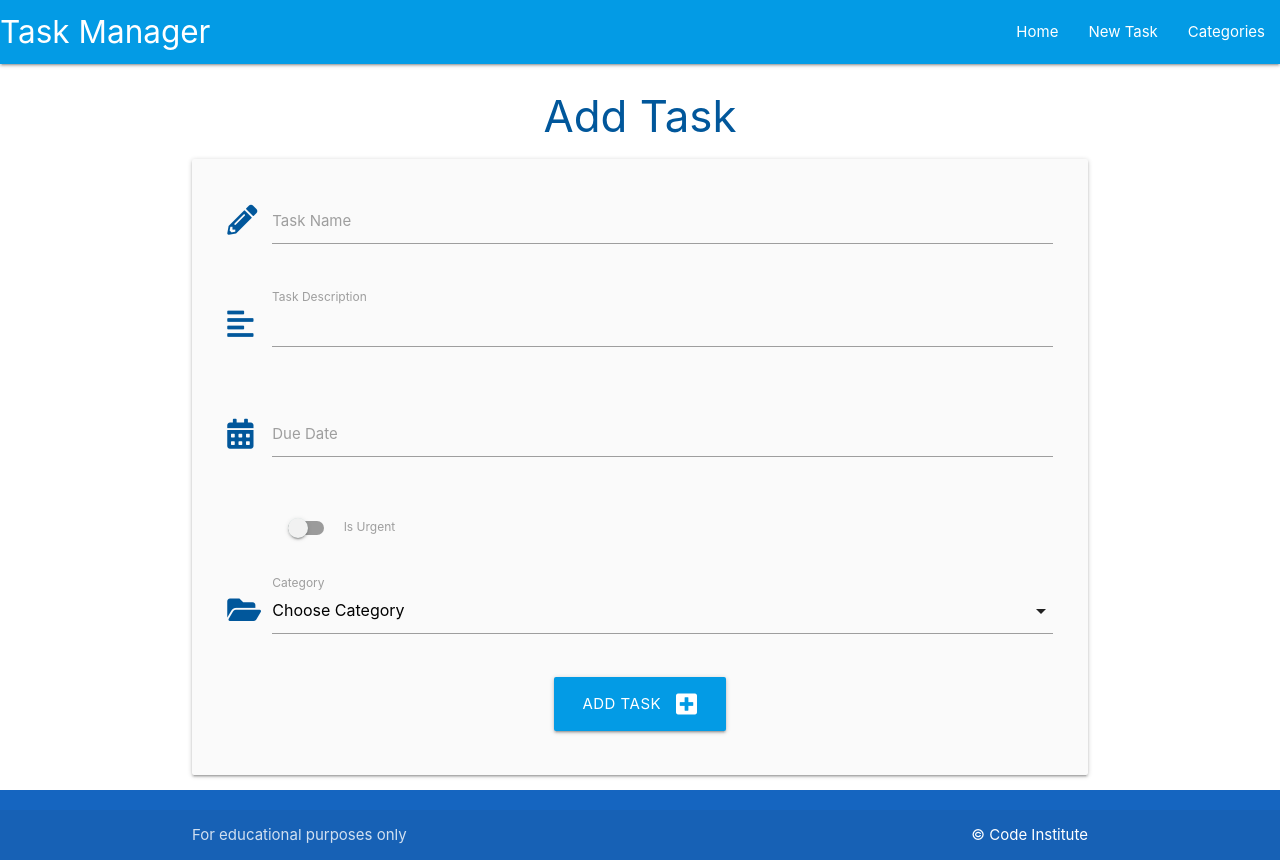
After one commit to JustinFourie1993/dbs-walkthrough-task-manager, a Flask app: page /add_task in a window 1280 px wide. The commit adds this page. Run offline with Flask 3, Linux system fonts and the light colour scheme; data that the repository does not hold is empty.

Commit message:
Add add_task function to post tasks to db

```diff
--- a/taskmanager/routes.py
+++ b/taskmanager/routes.py
@@ -40,3 +40,20 @@ def delete_category(category_id):
     db.session.delete(category)
     db.session.commit()
     return redirect(url_for("categories"))
+
+
+@app.route("/add_task", methods=["GET", "POST"])
+def add_task():
+    categories = list(Category.query.order_by(Category.category_name).all())
+    if request.method == "POST":
+        task = Task(
+            task_name=request.form.get("task_name"),
+            task_description=request.form.get("task_description"),
+            is_urgent=bool(True if request.form.get("is_urgent") else False),
+            due_date=request.form.get("due_date"),
+            category_id=request.form.get("category_id")
+        )
+        db.session.add(task)
+        db.session.commit()
+        return redirect(url_for("home"))
+    return render_template("add_task.html", categories=categories)
--- a/taskmanager/static/js/script.js
+++ b/taskmanager/static/js/script.js
@@ -1,5 +1,16 @@
-document.addEventListener('DOMContentLoaded', function () {
+document.addEventListener("DOMContentLoaded", function () {
     // sidenav initialization
-    let sidenav = document.querySelectorAll('.sidenav');
-    M.Sidenav.init(elems, options);
+    let sidenav = document.querySelectorAll(".sidenav");
+    M.Sidenav.init(sidenav);
+
+    // datepicker initialization
+    let datepicker = document.querySelectorAll(".datepicker");
+    M.Datepicker.init(datepicker, {
+        format: "dd mmmm, yyyy",
+        i18n: { done: "Select" }
+    });
+
+    // select initialization
+    let selects = document.querySelectorAll("select");
+    M.FormSelect.init(selects);
 });
--- a/taskmanager/templates/add_category.html
+++ b/taskmanager/templates/add_category.html
@@ -7,12 +7,12 @@
 
 <div class="row card-panel grey lighten-5">
     <form class="col s12" method="post" action="{{ url_for('add_category') }}">
-        <!-- category name -->
+        <!-- category_name -->
         <div class="row">
             <div class="input-field col s12">
                 <i class=" fas fa-folder-open prefix light-blue-text text-darken-4"></i>
                 <input  id="category_name" name="category_name" minlength="3" maxlength="25" type="text" class="validate" required>
-                <label for="category_name">category Name</label>
+                <label for="category_name">Category Name</label>
             </div>
         </div>
         <!-- submit button -->
--- /dev/null
+++ b/taskmanager/templates/add_task.html
@@ -0,0 +1,76 @@
+{% extends "base.html" %}
+
+{% block content %}
+
+<h3 class="light-blue-text text-darken-4 center-align">Add Task</h3>
+
+
+<div class="row card-panel grey lighten-5">
+    <form class="col s12" method="post" action="{{ url_for('add_task') }}">
+        <!-- task_name -->
+        <div class="row">
+            <div class="input-field col s12">
+                <i class=" fas fa-pencil-alt prefix light-blue-text text-darken-4"></i>
+                <input  id="task_name" name="task_name" minlength="5"
+                maxlength="50" type="text" class="validate" required>
+                <label for="task_name">Task Name</label>
+            </div>
+        </div>
+        <!-- task_description -->
+        <div class="row">
+            <div class="input-field col s12">
+                <i class=" fas fa-align-left prefix light-blue-text text-darken-4"></i>
+                <textarea id="task_description" name="task_description"
+                minlength="5" maxlength="200" type="text"
+                class="materialize-textarea validate" required>
+                </textarea>
+                <label for="task_description">Task Description</label>
+            </div>
+
+        </div>
+        <!-- due_date -->
+        <div class="row">
+            <div class="input-field col s12">
+                <i class=" fas fa-calendar-alt prefix light-blue-text text-darken-4"></i>
+                <input id="due_date" name="due_date" type="text" class="datepicker validate" required>
+                <label for="due_date">Due Date</label>
+            </div>
+        </div>
+        <!-- is_urgent -->
+        <div class="row">
+            <div class="input-field col s12">
+                <div class="switch">
+                    <i class=" fas fa-exclamation-cirlcle prefix light-blue-text text-darken-4"></i>
+                    <label for="is_urgent">
+                        <input id="is_urgent" name="is_urgent" type="checkbox">
+                        <span class="lever"></span>
+                        Is Urgent
+                    </label>
+                </div>
+            </div>
+        </div>
+        <!-- category_id -->
+        <div class="row">
+            <div class="input-field col s12">
+                <i class=" fas fa-folder-open prefix light-blue-text text-darken-4"></i>
+                <select name="category_id" id="category_id" class="validate" required>
+                    <option value="" disabled selected>Choose Category</option>
+                    {% for category in categories %}
+                        <option value="{{ category.id }}">{{ category.category_name }}</option>
+                    {% endfor %}
+                </select>
+                <label for="category_id">Category</label>
+            </div>
+        </div>
+        <!-- submit button -->
+        <div class="row">
+            <div class="col s12 center-align">
+                <button type="submit" class="btn-large light-blue darken-1">
+                    Add Task <i class="fas fa-plus-square right"></i>
+                </button>
+            </div>
+        </div>
+    </form>
+</div>
+
+{% endblock %}
--- a/taskmanager/templates/base.html
+++ b/taskmanager/templates/base.html
@@ -25,7 +25,7 @@
                 <a href="#" data-target="mobile-demo" class="sidenav-trigger"><i class="fas fa-bars"></i></a>
                 <ul class="right hide-on-med-and-down">
                     <li><a href="{{ url_for('home') }}">Home</a></li>
-                    <li><a href="">New Task</a></li>
+                    <li><a href="{{ url_for('add_task') }}">New Task</a></li>
                     <li><a href="{{ url_for('categories') }}">Categories</a></li>
                 </ul>
             </div>
@@ -34,7 +34,7 @@
         <!-- mobile sidenav -->
         <ul class="sidenav" id="mobile-demo">
             <li><a href="{{ url_for('home') }}">Home</a></li>
-            <li><a href="">New Task</a></li>
+            <li><a href="{{ url_for('add_task') }}">New Task</a></li>
             <li><a href="{{ url_for('categories') }}">Categories</a></li>
         </ul>
     </header>
```
Also changed, not shown: taskmanager/templates/tasks.html (+8 -0 lines).
